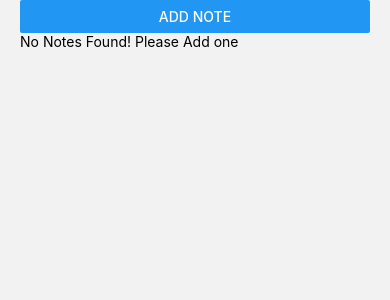
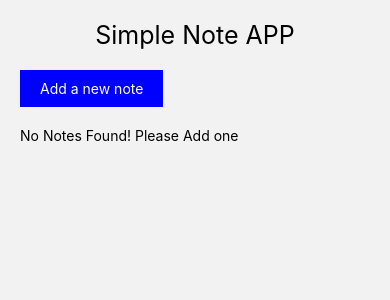
Before and after one commit to IbrahiimKhan/23Todo, a React Native app: screen /Root in a window 390 px wide. Shown: the top 300 px of the page. Built offline with nearby package versions, Linux system fonts and the light colour scheme.

Commit message:
completed the project

```diff
--- a/src/component/molecules/NoteItem.tsx
+++ b/src/component/molecules/NoteItem.tsx
@@ -1,22 +1,40 @@
 /* eslint-disable react-native/no-inline-styles */
 import {useNavigation} from '@react-navigation/native';
 import React from 'react';
-import {Button, Text, View} from 'react-native';
+import {Button, StyleSheet, Text, View} from 'react-native';
 
 export default function NoteItem({task, deleteNote}: any) {
   const navigation = useNavigation();
   return (
-    <View
-      style={{flexDirection: 'row', alignItems: 'center', marginBottom: 12}}>
+    <View style={styles.itemContainer}>
       <View style={{flex: 1}}>
         <Text style={{fontWeight: 'bold', fontSize: 16}}>{task.title}</Text>
         <Text>{task.content}</Text>
       </View>
-      <Button
-        title="Edit"
-        onPress={() => navigation.navigate('AddNote', {task})}
-      />
-      <Button title="X" onPress={deleteNote} color="red" />
+      <View style={styles.actionContainer}>
+        <Button
+          title="Edit"
+          onPress={() => navigation.navigate('AddNote', {task})}
+        />
+        <Button title="X" onPress={deleteNote} color="red" />
+      </View>
     </View>
   );
 }
+
+const styles = StyleSheet.create({
+  actionContainer: {
+    flexDirection: 'row',
+    gap: 10,
+  },
+  itemContainer: {
+    flexDirection: 'row',
+    alignItems: 'center',
+    marginBottom: 12,
+    elevation: 5,
+    backgroundColor: 'white',
+    paddingVertical: 10,
+    paddingHorizontal: 10,
+    borderRadius: 10,
+  },
+});
--- a/src/screen/AddNoteScreen.tsx
+++ b/src/screen/AddNoteScreen.tsx
@@ -1,13 +1,12 @@
 import {useNavigation} from '@react-navigation/native';
 import React, {useState} from 'react';
-import {Button, StyleSheet, TextInput, View} from 'react-native';
+import {Button, StyleSheet, Text, TextInput, View} from 'react-native';
 import {useDispatch} from 'react-redux';
 import {addNote, editNote} from '../store/slice/noteSlice';
 import {AppDispatch} from '../store/store';
 
 export const AddNoteScreen = ({route}: any) => {
-  const {task} = route.params;
-  console.log('what is task', task);
+  const {task} = route.params || {};
   const navigation = useNavigation();
   const [title, setTitle] = useState(task ? task?.title : '');
   const [content, setContent] = useState(task ? task.content : '');
@@ -26,16 +25,19 @@ export const AddNoteScreen = ({route}: any) => {
   };
 
   return (
-    <View>
+    <View style={styles.container}>
+      <Text style={styles.header}>Add Note</Text>
       <TextInput
+        style={styles.input}
         value={title}
         onChangeText={setTitle}
-        placeholder="Task Title"
+        placeholder="Note Title"
       />
       <TextInput
+        style={styles.input}
         value={content}
         onChangeText={setContent}
-        placeholder="Task Content"
+        placeholder="Note Content"
       />
       <Button title={task ? 'Edit' : 'Add'} onPress={handleAddOrEditTask} />
     </View>
@@ -44,4 +46,21 @@ export const AddNoteScreen = ({route}: any) => {
 
 export default AddNoteScreen;
 
-const styles = StyleSheet.create({});
+const styles = StyleSheet.create({
+  container: {
+    marginHorizontal: 20,
+  },
+  input: {
+    borderWidth: 1,
+    borderColor: 'gray',
+    borderRadius: 20,
+    marginVertical: 10,
+  },
+  header: {
+    marginVertical: 10,
+    fontSize: 20,
+    fontWeight: 'bold',
+    color: 'blue',
+    textAlign: 'center',
+  },
+});
--- a/src/screen/NoteScreen.tsx
+++ b/src/screen/NoteScreen.tsx
@@ -1,14 +1,18 @@
 import {useNavigation} from '@react-navigation/native';
 import React from 'react';
-import {Button, SafeAreaView, StyleSheet} from 'react-native';
+import {SafeAreaView, StyleSheet, Text, TouchableOpacity} from 'react-native';
 import TodoList from '../component/organism/NoteList';
 
 const NoteScreen = () => {
   const navigation = useNavigation();
-
   return (
     <SafeAreaView style={styles.SafeAreaView}>
-      <Button title="Add Note" onPress={() => navigation.navigate('AddNote')} />
+      <Text style={styles.headerText}>Simple Note APP</Text>
+      <TouchableOpacity
+        style={styles.button}
+        onPress={() => navigation.navigate('AddNote')}>
+        <Text style={styles.buttonText}>Add a new note</Text>
+      </TouchableOpacity>
       <TodoList />
     </SafeAreaView>
   );
@@ -20,4 +24,22 @@ const styles = StyleSheet.create({
   SafeAreaView: {
     marginHorizontal: 20,
   },
+  button: {
+    backgroundColor: 'blue',
+    alignSelf: 'flex-start',
+    paddingHorizontal: 20,
+    paddingVertical: 10,
+    marginBottom: 20,
+  },
+  buttonText: {
+    color: 'white',
+    fontSize: 14,
+  },
+  headerText: {
+    fontSize: 25,
+    textAlign: 'center',
+    marginVertical: 20,
+    textTransform: 'capitalize',
+    color: 'black',
+  },
 });
```
